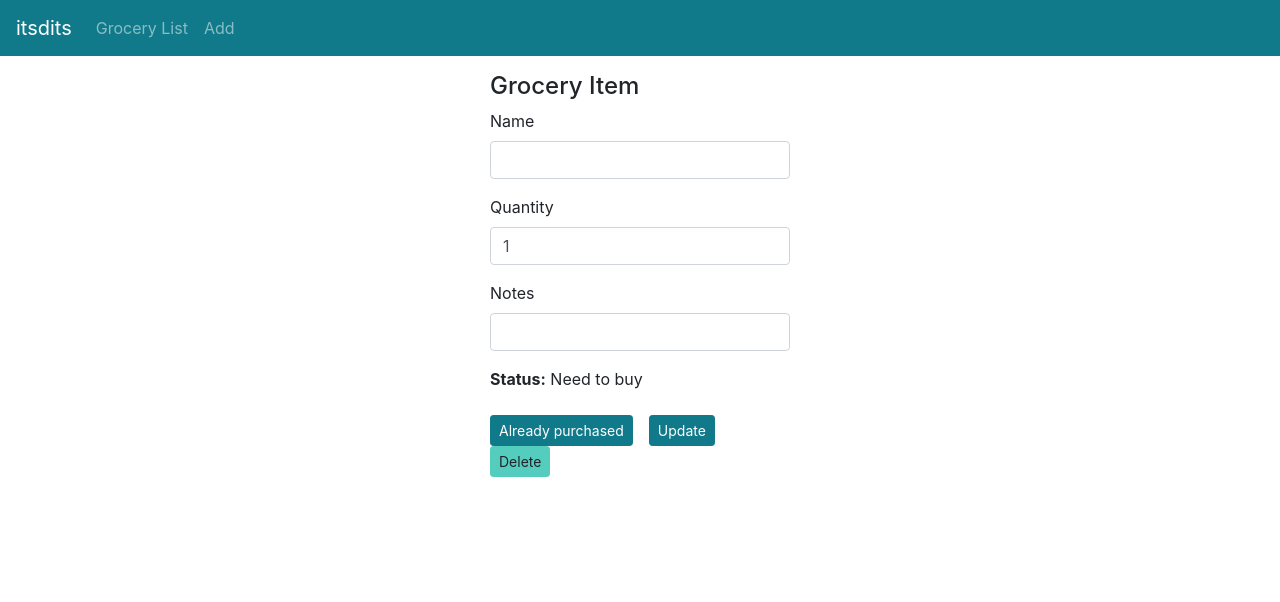
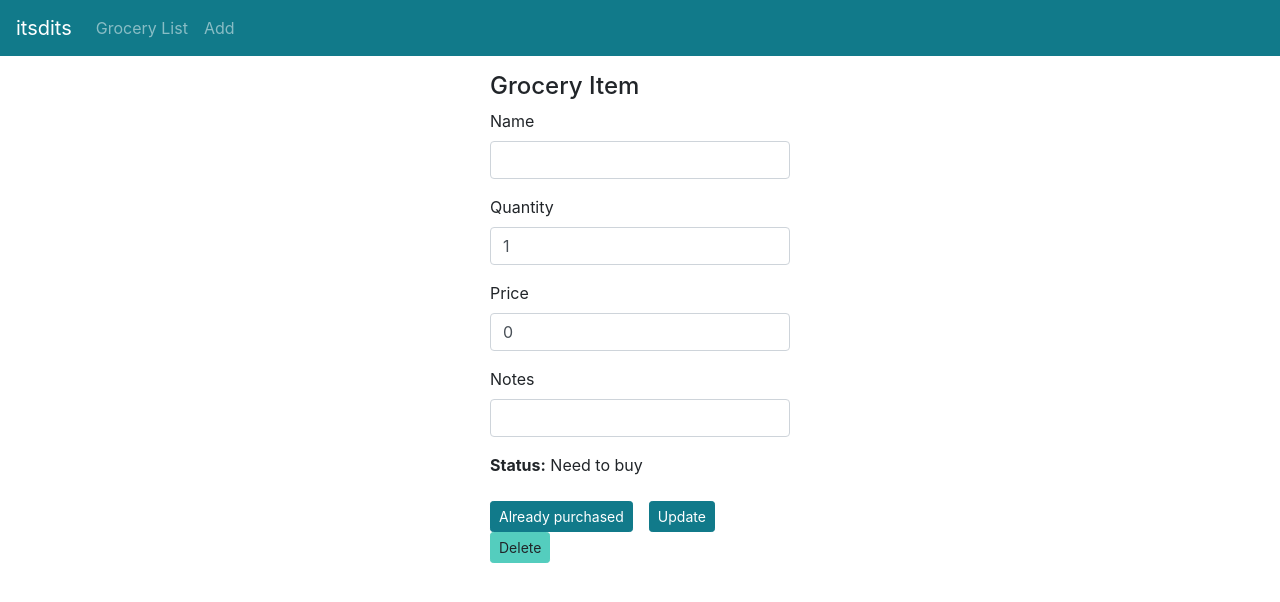
Before and after one commit to trdillon/grocery-list-react, a React (Create React App) app: page /grocery/1 in a window 1280 px wide. Shown: the top 602 px of the page. Built offline with nearby package versions, Linux system fonts and the light colour scheme; no server answers; the HTML template or start-up script is replaced by a standard one.

Commit message:
Added price variable to Grocery items. Closes #4

```diff
--- a/src/component/AddGrocery.js
+++ b/src/component/AddGrocery.js
@@ -6,6 +6,7 @@ const AddGrocery = () => {
         id: null,
         name: "",
         quantity: 1,
+        price: 0,
         notes: "",
         purchased: false
     };
@@ -22,6 +23,7 @@ const AddGrocery = () => {
         let data = {
             name: grocery.name,
             quantity: grocery.quantity,
+            price: grocery.price,
             notes: grocery.notes
         };
 
@@ -31,6 +33,7 @@ const AddGrocery = () => {
                     id: response.data.id,
                     name: response.data.name,
                     quantity: response.data.quantity,
+                    price: response.data.price,
                     notes: response.data.notes,
                     purchased: response.data.purchased
                 });
@@ -83,6 +86,18 @@ const AddGrocery = () => {
                         />
                     </div>
                     <div className="form-group">
+                        <label htmlFor="price">Price</label>
+                        <input
+                            type="number"
+                            className="form-control"
+                            id="price"
+                            required
+                            value={grocery.price}
+                            onChange={handleInputChange}
+                            name="price"
+                        />
+                    </div>
+                    <div className="form-group">
                         <label htmlFor="name">Notes</label>
                         <input
                             type="text"
--- a/src/component/Grocery.js
+++ b/src/component/Grocery.js
@@ -6,6 +6,7 @@ const Grocery = props => {
         id: null,
         name: "",
         quantity: 1,
+        price: 0,
         notes: "",
         purchased: false
     };
@@ -38,6 +39,7 @@ const Grocery = props => {
             id: currentGrocery.id,
             name: currentGrocery.name,
             quantity: currentGrocery.quantity,
+            price: currentGrocery.price,
             notes: currentGrocery.notes,
             purchased: status
         };
@@ -103,6 +105,17 @@ const Grocery = props => {
                             />
                         </div>
                         <div className="form-group">
+                            <label htmlFor="price">Price</label>
+                            <input
+                                type="number"
+                                className="form-control"
+                                id="price"
+                                name="price"
+                                value={currentGrocery.price}
+                                onChange={handleInputChange}
+                            />
+                        </div>
+                        <div className="form-group">
                             <label htmlFor="notes">Notes</label>
                             <input
                                 type="text"
--- a/src/component/GroceryList.js
+++ b/src/component/GroceryList.js
@@ -124,6 +124,12 @@ const GroceryList = () => {
                         </div>
                         <div>
                             <label>
+                                <strong>Price:</strong>
+                            </label>{" "}
+                            {currentGrocery.price}
+                        </div>
+                        <div>
+                            <label>
                                 <strong>Notes:</strong>
                             </label>{" "}
                             {currentGrocery.notes}
```
Also changed, not shown: 1 other file (tests, documents, lock files or other folders).
